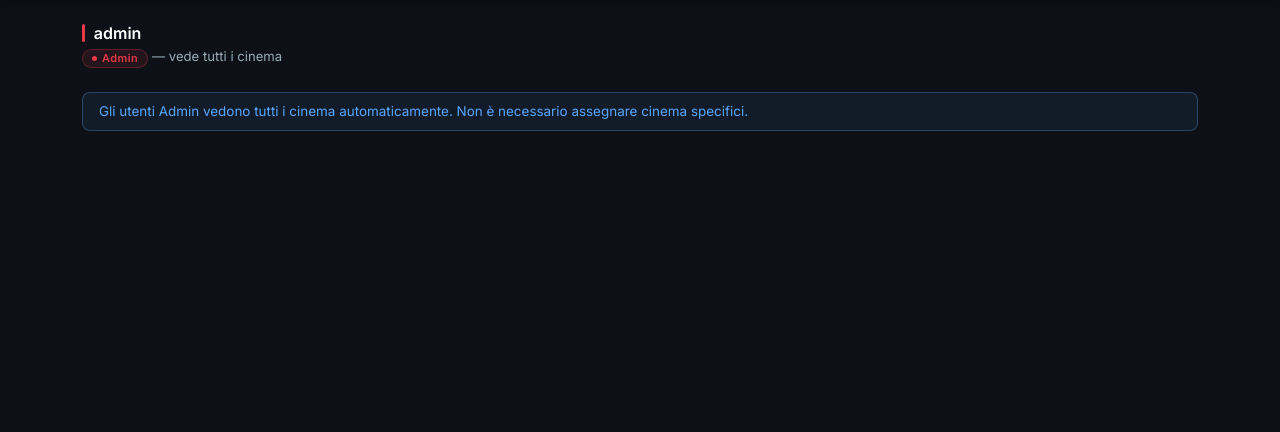
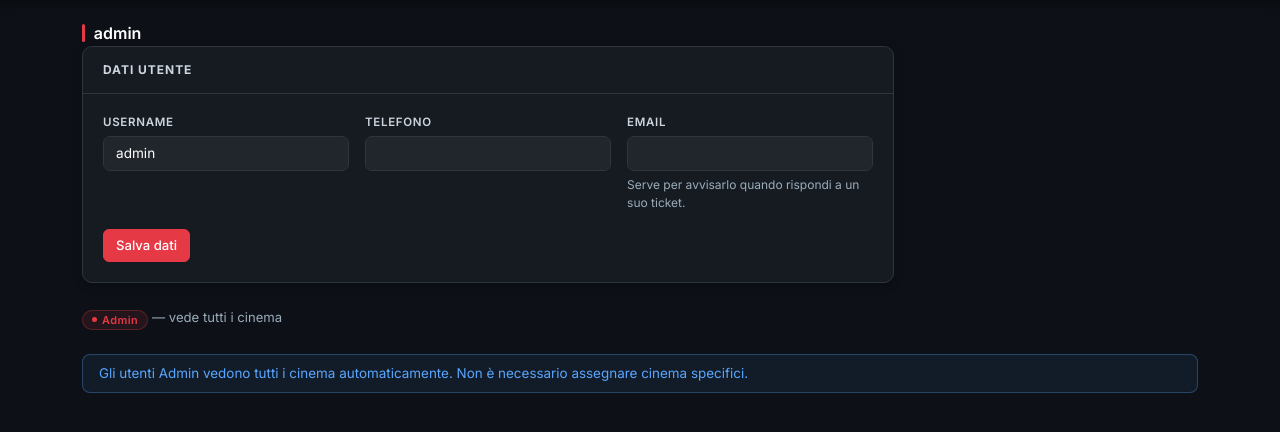
Before and after one commit to Roccotot/NOC-CLIENTI-PC, a Flask app: page /users/1 in a window 1280 px wide. Shown: the part 73-505 px from the top of the page. Run offline with Flask 3, Linux system fonts and the light colour scheme; the visitor is signed in with stand-in values (Sample User, id 1).

Commit message:
Permette di modificare username, telefono ed email di un utente
Telefono ed email si potevano inserire solo alla creazione: chi li aveva
lasciati vuoti non aveva piu' modo di aggiungerli. L'email in particolare
serve al sito per avvisare il cliente quando l'assistenza risponde a un
suo ticket, quindi senza restava muto.

Nella pagina di dettaglio utente c'e' ora il riquadro "Dati utente", e
nella lista il pulsante di modifica. Il pulsante compare anche per gli
amministratori, che prima non avevano modo di aprire la propria pagina:
il 🎬 e' riservato agli utenti normali perche' gli admin vedono gia'
tutti i cinema.

I ticket registrano l'autore per nome e non per identificativo, quindi
rinominando un utente i suoi ticket sarebbero diventati di nessuno: ora
vengono riassegnati insieme al nome. Rifiutati anche gli username gia'
in uso e quelli vuoti.

Co-Authored-By: Claude Opus 5 <noreply@anthropic.com>
Claude-Session: https://claude.ai/code/session_01NDYZe3qhEfs5UYpjGymw1c

```diff
--- a/app.py
+++ b/app.py
@@ -688,6 +688,37 @@ def user_detail(user_id):
     if not u:
         abort(404)
     if request.method == "POST":
+        # La stessa pagina gestisce due moduli distinti: i recapiti e i
+        # cinema assegnati. Si riconoscono dal campo "azione".
+        if request.form.get("azione") == "recapiti":
+            nuovo_nome = request.form.get("username", "").strip()
+            if not nuovo_nome:
+                flash("Lo username non può essere vuoto.", "danger")
+                return redirect(url_for("user_detail", user_id=u.id))
+            altro = store.get_user_by_username(nuovo_nome)
+            if altro and altro.id != u.id:
+                flash(f"Lo username «{nuovo_nome}» è già in uso.", "warning")
+                return redirect(url_for("user_detail", user_id=u.id))
+
+            vecchio_nome = u.username
+            u.username = nuovo_nome
+            u.telefono = request.form.get("telefono", "").strip()
+            u.email    = request.form.get("email", "").strip()
+            store.update_user(u)
+
+            # I ticket registrano l'autore per nome, non per identificativo:
+            # senza questo allineamento l'utente perderebbe i propri ticket.
+            if nuovo_nome != vecchio_nome:
+                for p in store.get_all_problems():
+                    if p.autore == vecchio_nome:
+                        p.autore = nuovo_nome
+                        store.update_problem(p)
+                flash(f"Utente rinominato in «{nuovo_nome}». "
+                      f"Aggiornati anche i suoi ticket.", "success")
+            else:
+                flash("Recapiti aggiornati.", "success")
+            return redirect(url_for("user_detail", user_id=u.id))
+
         cinema_ids = [int(x) for x in request.form.getlist("cinema_ids") if x.isdigit()]
         store.set_user_cinemas(u.id, cinema_ids)
         flash(f"Cinema assegnati a '{u.username}' aggiornati.", "success")
--- a/templates/user_detail.html
+++ b/templates/user_detail.html
@@ -56,7 +56,41 @@
       <div>
         <h2 class="page-heading mb-0">{{ u.username }}</h2>
         <div style="color:var(--text-3); font-size:.82rem; margin-top:.2rem;">
-          {% if u.role == 'admin' %}
+          <!-- Recapiti: valgono per tutti, admin compresi -->
+    <div class="card shadow-sm mb-4">
+      <div style="padding:.85rem 1.25rem; border-bottom:1px solid var(--border);">
+        <div class="card-title" style="margin:0;">Dati utente</div>
+      </div>
+      <div class="card-body">
+        <form method="post" action="{{ url_for('user_detail', user_id=u.id) }}">
+          <input type="hidden" name="_csrf" value="{{ csrf_token() }}">
+          <input type="hidden" name="azione" value="recapiti">
+          <div class="row g-3">
+            <div class="col-12 col-md-4">
+              <label class="form-label">Username</label>
+              <input type="text" name="username" class="form-control"
+                     value="{{ u.username }}" required autocomplete="off">
+            </div>
+            <div class="col-12 col-md-4">
+              <label class="form-label">Telefono</label>
+              <input type="tel" name="telefono" class="form-control"
+                     value="{{ u.telefono }}" autocomplete="off">
+            </div>
+            <div class="col-12 col-md-4">
+              <label class="form-label">Email</label>
+              <input type="email" name="email" class="form-control"
+                     value="{{ u.email }}" autocomplete="off">
+              <div style="font-size:.75rem; color:var(--text-3); margin-top:.3rem;">
+                Serve per avvisarlo quando rispondi a un suo ticket.
+              </div>
+            </div>
+          </div>
+          <button type="submit" class="btn btn-primary mt-3">Salva dati</button>
+        </form>
+      </div>
+    </div>
+
+    {% if u.role == 'admin' %}
             <span class="nbadge nbadge-admin">Admin</span> — vede tutti i cinema
           {% else %}
             <span class="nbadge nbadge-user">User</span>
--- a/templates/users.html
+++ b/templates/users.html
@@ -144,6 +144,9 @@
                   {% endif %}
                 </td>
                 <td class="text-nowrap">
+                  <a href="{{ url_for('user_detail', user_id=u.id) }}"
+                    class="btn btn-sm btn-warning me-1"
+                    title="Modifica username, telefono ed email">✏</a>
                   {% if u.role != 'admin' %}
                     <a href="{{ url_for('user_detail', user_id=u.id) }}"
                       class="btn btn-sm btn-info me-1" title="Assegna cinema">🎬</a>
```
